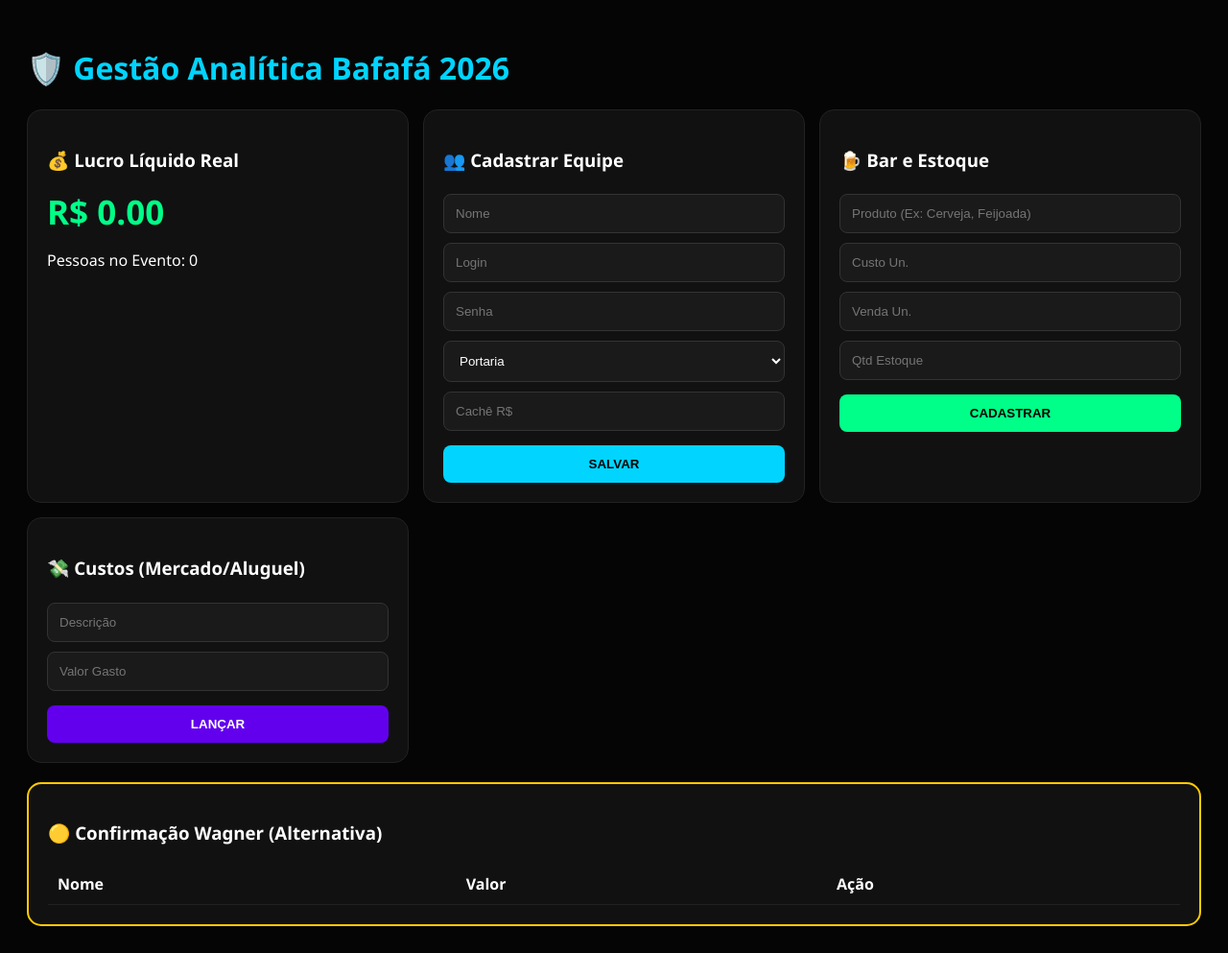
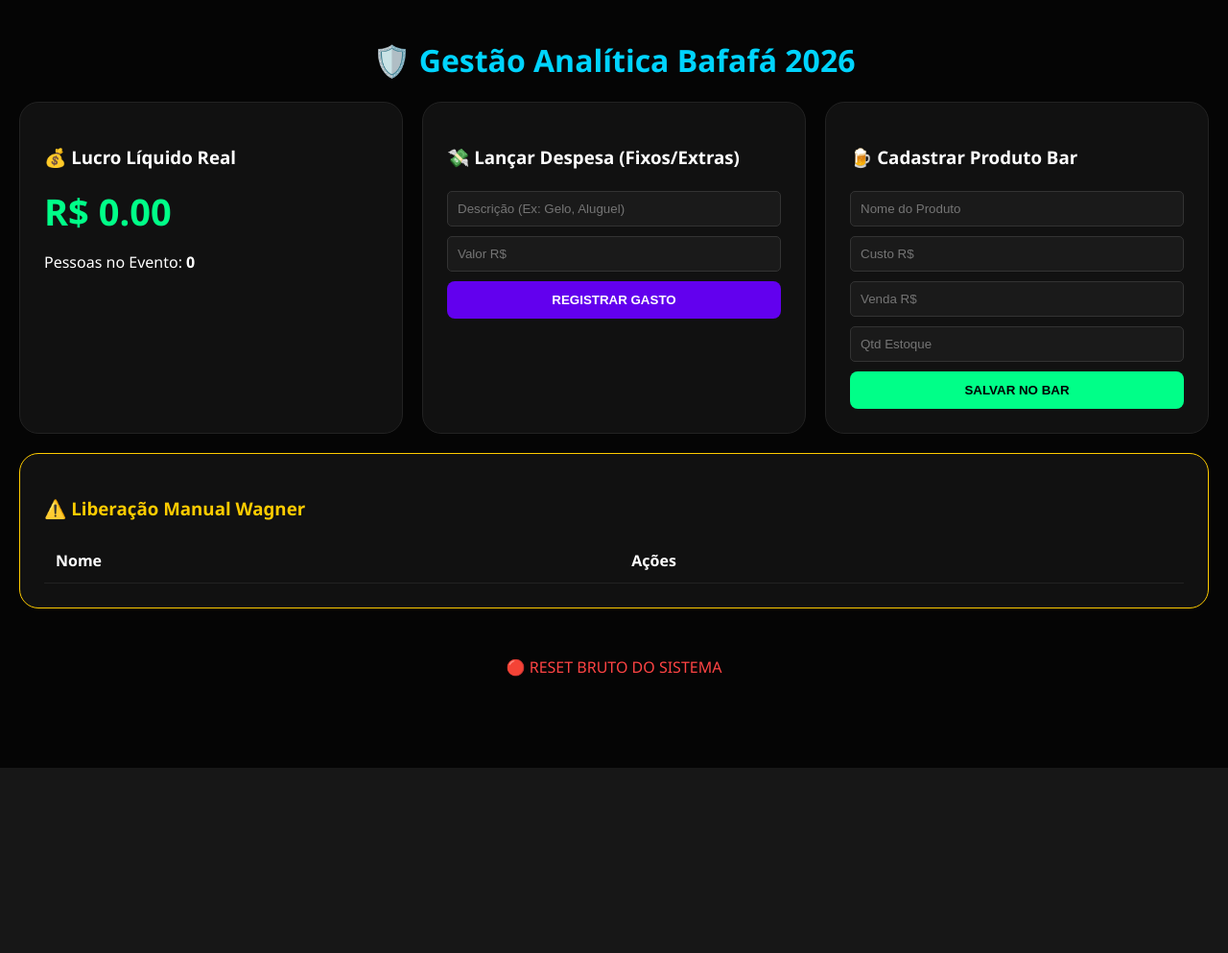
Before and after one commit to wagnerzaparolli15-ai/evento_samba, a Flask app: page /admin_total in a window 1280 px wide. Shown: the whole page at 96% size. After the commit the page ends 800 px from the top, so only its background shows below. Run offline with Flask 3, Linux system fonts and the light colour scheme; the visitor is signed in with stand-in values (Sample User, id 1); data that the repository does not hold is empty.

Commit message:
Fix: Rota de reset bruta unificada e funcional

```diff
--- a/app.py
+++ b/app.py
@@ -9,14 +9,14 @@ app = Flask(__name__)
 db_url = os.getenv("DATABASE_URL")
 if db_url and db_url.startswith("postgres://"):
     db_url = db_url.replace("postgres://", "postgresql://", 1)
-app.config['SQLALCHEMY_DATABASE_URI'] = db_url or "sqlite:///bafafa_total.db"
+app.config['SQLALCHEMY_DATABASE_URI'] = db_url or "sqlite:///bafafa_final.db"
 app.config['SQLALCHEMY_TRACK_MODIFICATIONS'] = False
-app.secret_key = os.getenv("SECRET_KEY", "BAFAFA_TOTAL_2026")
+app.secret_key = os.getenv("SECRET_KEY", "BAFAFA_MASTER_2026_FINAL")
 
 db = SQLAlchemy(app)
 sdk = mercadopago.SDK(os.getenv("MP_ACCESS_TOKEN"))
 
-# --- MODELOS (BANCO DE DADOS) ---
+# --- MODELOS (BANCO DE DADOS COMPLETO) ---
 class Equipe(db.Model):
     id = db.Column(db.Integer, primary_key=True)
     nome = db.Column(db.String(100)); usuario = db.Column(db.String(50), unique=True)
@@ -42,8 +42,16 @@ class PedidoBar(db.Model):
     itens = db.Column(db.Text); valor_total = db.Column(db.Float); pago = db.Column(db.Boolean, default=False)
     entregue = db.Column(db.Boolean, default=False); qrcode_pedido = db.Column(db.String(100))
 
-with app.app_context():
+# --- ROTA DE RESET (CORRIGIDA) ---
+@app.route('/reset-bruto-bafafa')
+def reset_bruto():
+    db.drop_all()
     db.create_all()
+    # Recria o Wagner como Admin
+    if not Equipe.query.filter_by(usuario='wagner').first():
+        db.session.add(Equipe(nome='Wagner Master', usuario='wagner', senha='123', cargo='admin'))
+        db.session.commit()
+    return "<h1>✅ SISTEMA RESETADO COM SUCESSO!</h1><p>Tabelas recriadas. Login 'wagner' restaurado.</p>"
 
 # --- AUXILIARES ---
 def gerar_qr_base64(conteudo):
@@ -55,21 +63,18 @@ def gerar_qr_base64(conteudo):
     img.save(buffered, format="PNG")
     return base64.b64encode(buffered.getvalue()).decode()
 
-# --- WEBHOOK (BAIXA AUTOMÁTICA) ---
+# --- WEBHOOK ---
 @app.route('/webhook', methods=['POST'])
 def webhook():
     data = request.get_json()
     if data and data.get("type") == "payment":
-        payment_id = data["data"]["id"]
-        payment_info = sdk.payment().get(payment_id)
+        payment_info = sdk.payment().get(data["data"]["id"])
         if payment_info["response"].get("status") == "approved":
-            c = Cliente.query.filter_by(payment_id=str(payment_id)).first()
+            c = Cliente.query.filter_by(payment_id=str(data["data"]["id"])).first()
             if c: c.pago = True; db.session.commit()
-            p = PedidoBar.query.filter_by(qrcode_pedido=str(payment_id)).first()
-            if p: p.pago = True; db.session.commit()
     return "", 200
 
-# --- ROTAS CLIENTE ---
+# --- ROTAS PRINCIPAIS ---
 @app.route('/')
 def index(): return render_template('index.html')
 
@@ -97,16 +102,13 @@ def ingresso(id):
     if not c.pago: return render_template('templates-feedback.html', c=c)
     return render_template('obrigado.html', c=c)
 
-# --- ROTAS STAFF / ADMIN ---
 @app.route('/login-staff', methods=['GET', 'POST'])
 def login_staff():
     if request.method == 'POST':
         f = Equipe.query.filter_by(usuario=request.form.get('username'), senha=request.form.get('senha')).first()
         if f:
             session.update({'staff_id': f.id, 'cargo': f.cargo, 'usuario_nome': f.nome})
-            if f.cargo == 'admin': return redirect(url_for('admin_total'))
-            if f.cargo == 'portaria': return redirect(url_for('portaria'))
-            if f.cargo == 'bar': return redirect(url_for('gestao_bar_staff'))
+            return redirect(url_for('admin_total'))
     return render_template('login_staff.html')
 
 @app.route('/admin_total', methods=['GET', 'POST'])
@@ -124,15 +126,5 @@ def admin_total():
            "pendentes": Cliente.query.filter_by(pago=False).all()}
     return render_template('admin_total.html', fin=fin, produtos=Produto.query.all())
 
-@app.route('/validar-entrada/<int:id>')
-def validar_entrada(id):
-    c = Cliente.query.get_or_404(id)
-    c.na_casa = True; c.hora_entrada = datetime.datetime.now().strftime("%H:%M"); db.session.commit()
-    return render_template('recepcao.html', c=c)
-
-@app.route('/bar-digital/<int:id>')
-def bar_digital(id):
-    return render_template('bar.html', c=Cliente.query.get_or_404(id), produtos=Produto.query.all())
-
 if __name__ == '__main__':
     app.run(host='0.0.0.0', port=int(os.environ.get("PORT", 10000)))
--- a/templates/admin_total.html
+++ b/templates/admin_total.html
@@ -1,83 +1,72 @@
 <!DOCTYPE html>
 <html lang="pt-br">
 <head>
-    <meta charset="UTF-8"><meta name="viewport" content="width=device-width, initial-scale=1.0">
+    <meta charset="UTF-8">
+    <meta name="viewport" content="width=device-width, initial-scale=1.0">
     <title>Master Admin - Bafafá</title>
     <style>
-        body { font-family: 'Segoe UI', sans-serif; background: #050505; color: #fff; padding: 20px; }
-        .grid { display: grid; grid-template-columns: repeat(auto-fit, minmax(320px, 1fr)); gap: 15px; }
-        .card { background: #111; padding: 20px; border-radius: 15px; border: 1px solid #222; }
-        .lucro { font-size: 35px; color: #00ff88; font-weight: bold; }
-        .btn { padding: 12px; border: none; border-radius: 8px; cursor: pointer; font-weight: bold; width: 100%; margin-top: 10px; }
-        input, select { width: 100%; padding: 12px; margin: 5px 0; background: #1a1a1a; border: 1px solid #333; color: #fff; border-radius: 8px; box-sizing: border-box; }
-        table { width: 100%; margin-top: 20px; border-collapse: collapse; }
-        th, td { padding: 10px; border-bottom: 1px solid #222; text-align: left; }
+        body { font-family: 'Segoe UI', sans-serif; background: #050505; color: #fff; margin: 0; padding: 20px; }
+        .grid { display: grid; grid-template-columns: repeat(auto-fit, minmax(300px, 1fr)); gap: 20px; }
+        .card { background: #111; padding: 25px; border-radius: 20px; border: 1px solid #222; }
+        .lucro { font-size: 38px; color: #00ff88; font-weight: bold; }
+        table { width: 100%; border-collapse: collapse; margin-top: 15px; }
+        th, td { padding: 12px; border-bottom: 1px solid #222; text-align: left; }
+        .btn { padding: 12px; border: none; border-radius: 8px; cursor: pointer; font-weight: bold; width: 100%; margin-top: 5px; }
+        input { width: 100%; padding: 10px; margin: 5px 0; background: #1a1a1a; border: 1px solid #333; color: #fff; border-radius: 5px; box-sizing: border-box; }
     </style>
 </head>
 <body>
-    <h1 style="color:#00d4ff;">🛡️ Gestão Analítica Bafafá 2026</h1>
+    <h1 style="text-align: center; color: #00d4ff;">🛡️ Gestão Analítica Bafafá 2026</h1>
 
     <div class="grid">
         <div class="card">
             <h3>💰 Lucro Líquido Real</h3>
             <div class="lucro">R$ {{ "%.2f"|format(fin.lucro) }}</div>
-            <p>Pessoas no Evento: {{ fin.na_casa }}</p>
+            <p>Pessoas no Evento: <strong>{{ fin.na_casa }}</strong></p>
         </div>
 
         <div class="card">
-            <h3>👥 Cadastrar Equipe</h3>
+            <h3>💸 Lançar Despesa (Fixos/Extras)</h3>
             <form method="POST">
-                <input type="hidden" name="add_func" value="1">
-                <input type="text" name="n" placeholder="Nome" required>
-                <input type="text" name="u" placeholder="Login" required>
-                <input type="password" name="s" placeholder="Senha" required>
-                <select name="c">
-                    <option value="portaria">Portaria</option>
-                    <option value="bar">Bar</option>
-                    <option value="admin">Administrador</option>
-                </select>
-                <input type="number" name="v" placeholder="Cachê R$" step="0.01">
-                <button type="submit" class="btn" style="background:#00d4ff; color:#000;">SALVAR</button>
+                <input type="hidden" name="add_custo" value="1">
+                <input type="text" name="d" placeholder="Descrição (Ex: Gelo, Aluguel)" required>
+                <input type="number" name="v" placeholder="Valor R$" step="0.01" required>
+                <button type="submit" class="btn" style="background:#6200ee; color:#fff;">REGISTRAR GASTO</button>
             </form>
         </div>
 
         <div class="card">
-            <h3>🍺 Bar e Estoque</h3>
+            <h3>🍺 Cadastrar Produto Bar</h3>
             <form method="POST">
                 <input type="hidden" name="add_prod" value="1">
-                <input type="text" name="n" placeholder="Produto (Ex: Cerveja, Feijoada)" required>
-                <input type="number" name="c" placeholder="Custo Un." step="0.01">
-                <input type="number" name="v" placeholder="Venda Un." step="0.01">
+                <input type="text" name="n" placeholder="Nome do Produto" required>
+                <input type="number" name="c" placeholder="Custo R$" step="0.01">
+                <input type="number" name="v" placeholder="Venda R$" step="0.01">
                 <input type="number" name="e" placeholder="Qtd Estoque">
-                <button type="submit" class="btn" style="background:#00ff88; color:#000;">CADASTRAR</button>
-            </form>
-        </div>
-
-        <div class="card">
-            <h3>💸 Custos (Mercado/Aluguel)</h3>
-            <form method="POST">
-                <input type="hidden" name="add_custo" value="1">
-                <input type="text" name="d" placeholder="Descrição" required>
-                <input type="number" name="v" placeholder="Valor Gasto" step="0.01" required>
-                <button type="submit" class="btn" style="background:#6200ee; color:#fff;">LANÇAR</button>
+                <button type="submit" class="btn" style="background:#00ff88; color:#000;">SALVAR NO BAR</button>
             </form>
         </div>
     </div>
 
-    <div class="card" style="margin-top:20px; border: 2px solid #ffcc00;">
-        <h3>🟡 Confirmação Wagner (Alternativa)</h3>
+    <div class="card" style="margin-top: 20px; border-color: #ffcc00;">
+        <h3 style="color: #ffcc00;">⚠️ Liberação Manual Wagner</h3>
         <table>
-            <thead><tr><th>Nome</th><th>Valor</th><th>Ação</th></tr></thead>
+            <thead><tr><th>Nome</th><th>Ações</th></tr></thead>
             <tbody>
                 {% for c in fin.pendentes %}
                 <tr>
                     <td>{{ c.nome }}</td>
-                    <td>R$ {{ c.valor_total }}</td>
-                    <td><a href="/confirmar-manual-admin/{{ c.id }}" class="btn" style="background:#28a745; padding:5px 10px; width:auto;">CONFIRMAR PIX</a></td>
+                    <td>
+                        <a href="/confirmar-manual-admin/{{ c.id }}" class="btn" style="background:#ffcc00; color:#000; text-decoration:none; padding:5px 10px;"> CONFIRMAR </a>
+                    </td>
                 </tr>
                 {% endfor %}
             </tbody>
         </table>
     </div>
+
+    <div style="margin-top: 50px; text-align: center;">
+        <a href="/reset-bruto-bafafa" style="color: #ff4444; text-decoration: none;">🔴 RESET BRUTO DO SISTEMA</a>
+    </div>
 </body>
 </html>
```
